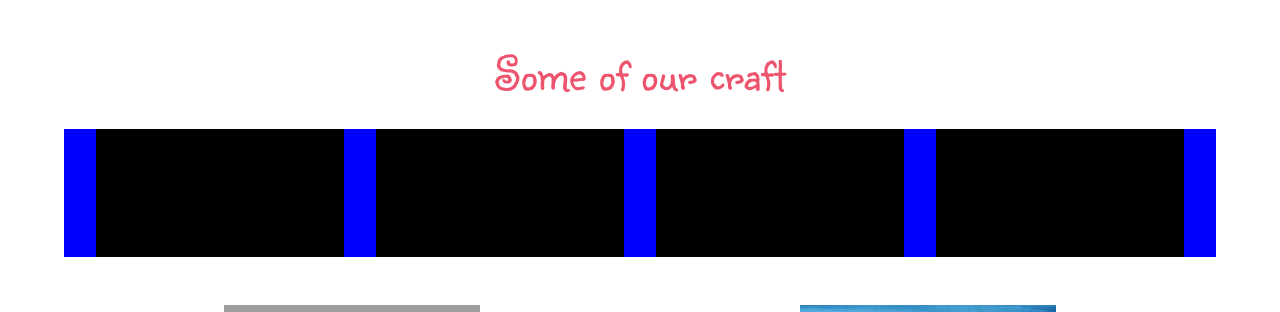
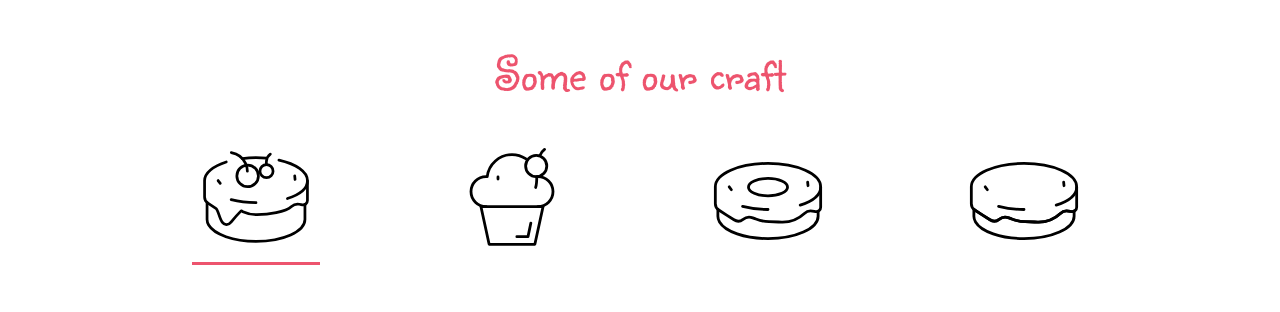
Before and after one commit to HenrryHernandez/cake-shop, a Next.js app: page / in a window 1280 px wide. Shown: the part 1020-1332 px from the top of the page. Built offline with nearby package versions, Linux system fonts and the light colour scheme; grey boxes are pictures that could not be loaded.

Commit message:
add icons for selection in the carousel

```diff
--- /dev/null
+++ b/components/icons/CakeIcon.tsx
@@ -0,0 +1,75 @@
+export const CakeIcon = () => {
+  return (
+    <svg
+      width="100%"
+      height="100%"
+      viewBox="0 0 64 64"
+      version="1.1"
+      xmlns="http://www.w3.org/2000/svg"
+      style={{
+        fillRule: "evenodd",
+        clipRule: "evenodd",
+        strokeLinecap: "round",
+        strokeLinejoin: "round",
+        strokeMiterlimit: 2,
+      }}
+    >
+      <rect
+        id="_36---Cake"
+        x="0"
+        y="0"
+        width="64"
+        height="64"
+        style={{ fill: "none" }}
+      />
+      <path
+        d="M58.332,22.479c0,3.69 -4.032,6.965 -10.24,8.996"
+        style={{ fill: "none", strokeWidth: "1.4px" }}
+      />
+      <path
+        d="M32,33.637c-4.632,0 -8.973,-0.561 -12.697,-1.539"
+        style={{ fill: "none", strokeWidth: "1.4px" }}
+      />
+      <path
+        d="M25.027,11.018c2.221,-0.271 4.559,-0.416 6.973,-0.416c1.845,0 3.645,0.085 5.383,0.246"
+        style={{ fill: "none", strokeWidth: "1.4px" }}
+      />
+      <path
+        d="M43.742,11.831c8.646,1.923 14.59,5.903 14.59,10.496l0,10.195c0,0.658 -0.29,1.282 -0.794,1.706c-0.503,0.423 -1.168,0.603 -1.816,0.491c-0.524,-0.091 -1.07,-0.185 -1.581,-0.274c-1.428,-0.247 -2.89,0.189 -3.95,1.178c0,0.001 0,0.001 0,0.001c-3.088,2.884 -11.921,4.065 -17.686,4.123c-4.297,0.043 -5.618,-0.841 -8.134,-1.936c0,0 -2.67,2.672 -5.028,5.672c-1.685,2.143 -3.538,1.531 -4.552,0.239c-1.508,-1.921 -2.106,-6.403 -3.366,-7.213c-1.485,-0.954 -2.963,-1.904 -4.05,-2.603c-1.064,-0.684 -1.707,-1.862 -1.707,-3.127c0,-3.048 0,-8.452 0,-8.452c0,-3.943 4.38,-7.434 11.09,-9.56"
+        style={{ fill: "none", strokeWidth: "1.4px" }}
+      />
+      <path
+        d="M57.058,34.536l0,7.704c0,6.158 -11.228,11.158 -25.058,11.158c-11.627,0 -21.415,-3.534 -24.238,-8.319c-0.535,-0.906 -0.82,-1.858 -0.82,-2.839l0,-8.675"
+        style={{ fill: "none", strokeWidth: "1.4px" }}
+      />
+      <path
+        d="M51.822,19.94l0.182,1.82"
+        style={{ fill: "none", strokeWidth: "1.4px" }}
+      />
+      <path
+        d="M13.689,23.762l-1.092,-1.456"
+        style={{ fill: "none", strokeWidth: "1.4px" }}
+      />
+      <circle
+        cx="27.714"
+        cy="19.94"
+        r="5.519"
+        style={{ fill: "none", strokeWidth: "1.4px" }}
+      />
+      <circle
+        cx="37.383"
+        cy="17.501"
+        r="3.349"
+        style={{ fill: "none", strokeWidth: "1.4px" }}
+      />
+      <path
+        d="M37.383,14.152c0,0 -0.697,-3.546 1.958,-5.387"
+        style={{ fill: "none", strokeWidth: "1.4px" }}
+      />
+      <path
+        d="M27.582,17.534c0,0 0.066,-7.932 -8.237,-9.534"
+        style={{ fill: "none", strokeWidth: "1.4px" }}
+      />
+    </svg>
+  );
+};
--- /dev/null
+++ b/components/icons/CupcakeIcon.tsx
@@ -0,0 +1,58 @@
+export const CupcakeIcon = () => {
+  return (
+    <svg
+      width="100%"
+      height="100%"
+      viewBox="0 0 64 64"
+      version="1.1"
+      xmlns="http://www.w3.org/2000/svg"
+      style={{
+        fillRule: "evenodd",
+        clipRule: "evenodd",
+        strokeLinecap: "round",
+        strokeLinejoin: "round",
+        strokeMiterlimit: 2,
+      }}
+    >
+      <rect
+        id="_21---Cake"
+        x="0"
+        y="0"
+        width="64"
+        height="64"
+        style={{ fill: "none" }}
+      />
+      <path
+        d="M47.541,38.773l-31.082,0l4.104,18.873l22.874,0l4.104,-18.873Z"
+        style={{ fill: "none", strokeWidth: "1.4px" }}
+      />
+      <path
+        d="M45,23.773c4.142,0 7.5,3.357 7.5,7.5c0,0 0,0 0,0c0,4.142 -3.358,7.5 -7.5,7.5"
+        style={{ fill: "none", strokeWidth: "1.4px" }}
+      />
+      <path
+        d="M19,38.773c-4.142,0 -7.5,-3.358 -7.5,-7.5c0,0 0,0 0,0c0,-4.143 3.358,-7.5 7.5,-7.5l0.614,0c0.742,-6.179 6.008,-10.975 12.386,-10.975c2.513,0 4.854,0.744 6.813,2.025"
+        style={{ fill: "none", strokeWidth: "1.4px" }}
+      />
+      <path
+        d="M44.386,23.773c0,2.398 -0.142,4.244 -0.567,5.5"
+        style={{ fill: "none", strokeWidth: "1.4px" }}
+      />
+      <path d="M25,24l0,1" style={{ fill: "none", strokeWidth: "1.4px" }} />
+      <circle
+        cx="44.102"
+        cy="18.484"
+        r="5.289"
+        style={{ fill: "none", strokeWidth: "1.4px" }}
+      />
+      <path
+        d="M34.425,53.83l5.581,0l1.419,-6.79"
+        style={{ fill: "none", strokeWidth: "1.4px" }}
+      />
+      <path
+        d="M46.052,13.148c0,0 0.714,-1.785 2.231,-2.945"
+        style={{ fill: "none", strokeWidth: "1.4px" }}
+      />
+    </svg>
+  );
+};
--- /dev/null
+++ b/components/icons/DonutIcon.tsx
@@ -0,0 +1,58 @@
+export const DonutIcon = () => {
+  return (
+    <svg
+      width="100%"
+      height="100%"
+      viewBox="0 0 64 64"
+      version="1.1"
+      xmlns="http://www.w3.org/2000/svg"
+      style={{
+        fillRule: "evenodd",
+        clipRule: "evenodd",
+        strokeLinecap: "round",
+        strokeLinejoin: "round",
+        strokeMiterlimit: 2,
+      }}
+    >
+      <rect
+        id="_22---Cake"
+        x="0"
+        y="0"
+        width="64"
+        height="64"
+        style={{ fill: "none" }}
+      />
+      <path
+        d="M58.332,25.081c0,3.69 -4.032,6.964 -10.24,8.996"
+        style={{ fill: "none", strokeWidth: "1.4px" }}
+      />
+      <path
+        d="M32,36.239c-4.632,0 -8.973,-0.561 -12.697,-1.539"
+        style={{ fill: "none", strokeWidth: "1.4px" }}
+      />
+      <ellipse
+        cx="32"
+        cy="25.081"
+        rx="9.763"
+        ry="4.347"
+        style={{ fill: "none", strokeWidth: "1.4px" }}
+      />
+      <path
+        d="M7.375,36.508c-1.064,-0.684 -1.707,-1.862 -1.707,-3.127c0,-3.048 0,-8.452 0,-8.452c0,-6.471 11.799,-11.725 26.332,-11.725c14.533,0 26.332,5.254 26.332,11.725l0,10.194c0,0.658 -0.29,1.283 -0.794,1.706c-0.503,0.424 -1.168,0.604 -1.816,0.492c-0.524,-0.091 -1.07,-0.185 -1.581,-0.274c-1.428,-0.247 -2.89,0.189 -3.95,1.178c0,0 0,0.001 0,0.001c-3.088,2.884 -7.19,4.432 -11.413,4.307c-2.153,-0.063 -4.456,-0.131 -6.273,-0.184c-2.246,-0.066 -4.463,-0.514 -6.558,-1.326c-0.526,-0.203 -1.066,-0.412 -1.576,-0.61c-1.628,-0.631 -3.469,-0.346 -4.831,0.747c0,0 -0.001,0.001 -0.001,0.001c-1.309,1.05 -3.141,1.146 -4.553,0.239c-2.256,-1.45 -5.602,-3.601 -7.611,-4.892Z"
+        style={{ fill: "none", strokeWidth: "1.4px" }}
+      />
+      <path
+        d="M57.058,37.552l0,2.086c0,6.159 -11.228,11.158 -25.058,11.158c-11.627,0 -21.415,-3.534 -24.238,-8.319c-0.535,-0.906 -0.82,-1.858 -0.82,-2.839l0,-3.471"
+        style={{ fill: "none", strokeWidth: "1.4px" }}
+      />
+      <path
+        d="M51.822,22.542l0.182,1.82"
+        style={{ fill: "none", strokeWidth: "1.4px" }}
+      />
+      <path
+        d="M13.689,26.364l-1.092,-1.456"
+        style={{ fill: "none", strokeWidth: "1.4px" }}
+      />
+    </svg>
+  );
+};
--- /dev/null
+++ b/components/icons/PieIcon.tsx
@@ -0,0 +1,51 @@
+export const PieIcon = () => {
+  return (
+    <svg
+      width="100%"
+      height="100%"
+      viewBox="0 0 64 64"
+      version="1.1"
+      xmlns="http://www.w3.org/2000/svg"
+      style={{
+        fillRule: "evenodd",
+        clipRule: "evenodd",
+        strokeLinecap: "round",
+        strokeLinejoin: "round",
+        strokeMiterlimit: 2,
+      }}
+    >
+      <rect
+        id="_34---Cake"
+        x="0"
+        y="0"
+        width="64"
+        height="64"
+        style={{ fill: "none" }}
+      />
+      <path
+        d="M58.332,25.081c0,3.69 -4.032,6.964 -10.24,8.996"
+        style={{ fill: "none", strokeWidth: "1.4px" }}
+      />
+      <path
+        d="M32,36.239c-4.632,0 -8.973,-0.561 -12.697,-1.539"
+        style={{ fill: "none", strokeWidth: "1.4px" }}
+      />
+      <path
+        d="M7.375,36.508c-1.064,-0.684 -1.707,-1.862 -1.707,-3.127c0,-3.048 0,-8.452 0,-8.452c0,-6.471 11.799,-11.725 26.332,-11.725c14.533,0 26.332,5.254 26.332,11.725l0,10.194c0,0.658 -0.29,1.283 -0.794,1.706c-0.503,0.424 -1.168,0.604 -1.816,0.492c-0.524,-0.091 -1.07,-0.185 -1.581,-0.274c-1.428,-0.247 -2.89,0.189 -3.95,1.178c0,0 0,0.001 0,0.001c-3.088,2.884 -7.19,4.432 -11.413,4.307c-2.153,-0.063 -4.456,-0.131 -6.273,-0.184c-2.246,-0.066 -4.463,-0.514 -6.558,-1.326c-0.526,-0.203 -1.066,-0.412 -1.576,-0.61c-1.628,-0.631 -3.469,-0.346 -4.831,0.747c0,0 -0.001,0.001 -0.001,0.001c-1.309,1.05 -3.141,1.146 -4.553,0.239c-2.256,-1.45 -5.602,-3.601 -7.611,-4.892Z"
+        style={{ fill: "none", strokeWidth: "1.4px" }}
+      />
+      <path
+        d="M6.942,36.167c0.157,0.142 0.327,0.273 0.509,0.39c2.009,1.291 5.284,3.396 7.512,4.828c1.425,0.916 3.276,0.819 4.597,-0.241c0.001,-0.001 0.001,-0.001 0.001,-0.001c1.349,-1.083 3.172,-1.365 4.785,-0.74c0.487,0.189 1.001,0.388 1.505,0.583c2.158,0.836 4.443,1.298 6.756,1.366c1.804,0.053 4.065,0.12 6.181,0.182c4.217,0.124 8.312,-1.422 11.395,-4.301c0,0 0,0 0,0c1.065,-0.994 2.534,-1.433 3.969,-1.184c0.369,0.064 0.756,0.131 1.139,0.197c0.614,0.106 1.24,-0.012 1.767,-0.324l0,2.716c0,6.159 -11.228,11.158 -25.058,11.158c-11.627,0 -21.415,-3.534 -24.238,-8.319c-0.535,-0.906 -0.82,-1.858 -0.82,-2.839l0,-3.471Z"
+        style={{ fill: "none", strokeWidth: "1.4px" }}
+      />
+      <path
+        d="M51.822,22.542l0.182,1.82"
+        style={{ fill: "none", strokeWidth: "1.4px" }}
+      />
+      <path
+        d="M13.689,26.364l-1.092,-1.456"
+        style={{ fill: "none", strokeWidth: "1.4px" }}
+      />
+    </svg>
+  );
+};
--- /dev/null
+++ b/components/icons/index.ts
@@ -0,0 +1,4 @@
+export * from "./CakeIcon";
+export * from "./CupcakeIcon";
+export * from "./DonutIcon";
+export * from "./PieIcon";
--- /dev/null
+++ b/components/index.ts
@@ -0,0 +1 @@
+export * from "./icons";
--- a/pages/index.tsx
+++ b/pages/index.tsx
@@ -1,6 +1,7 @@
 import { useRef, useState } from "react";
 import Image from "next/image";
 
+import { CakeIcon, CupcakeIcon, DonutIcon, PieIcon } from "../components";
 import { Layout } from "../components/layout";
 import { Carousel, Footer } from "../components/ui";
 import { BAKERY_OPTIONS } from "../utils";
@@ -87,32 +88,38 @@ export default function HomePage() {
       </div>
 
       <section className="w-full col-center gap-y-8 my-32">
-        <h2 className="text-5xl text-pink-10 text-center">Some of our craft</h2>
+        <h2 className="px-2 sm:px-0 text-4xl sm:text-5xl text-pink-10 text-center">
+          Some of our craft
+        </h2>
 
-        <div className="bg-blue max-w-6xl w-full h-32 gap-x-8 px-8 row-center">
-          <div className="w-1/4 h-full bg-red">
-            <button
-              className="w-full h-full bg-black"
-              onClick={() => selectIcon(BAKERY_OPTIONS.CAKE)}
-            ></button>
+        <div className="w-full w-full gap-x-8 lg:gap-x-16 xl:gap-x-32 px-8 row-center flex-wrap flex">
+          <div
+            ref={cakeIcon}
+            className="w-20 h-20 sm:w-24 sm:h-24 xl:w-32 xl:h-32 sec-2 underline"
+            onClick={() => selectIcon(BAKERY_OPTIONS.CAKE)}
+          >
+            <CakeIcon />
           </div>
-          <div className="w-1/4 h-full bg-red">
-            <button
-              className="w-full h-full bg-black"
-              onClick={() => selectIcon(BAKERY_OPTIONS.CUPCAKE)}
-            ></button>
+          <div
+            ref={cupcakeIcon}
+            className="w-20 h-20 sm:w-24 sm:h-24 xl:w-32 xl:h-32 mb-4 sec-2"
+            onClick={() => selectIcon(BAKERY_OPTIONS.CUPCAKE)}
+          >
+            <CupcakeIcon />
           </div>
-          <div className="w-1/4 h-full bg-red">
-            <button
-              className="w-full h-full bg-black"
-              onClick={() => selectIcon(BAKERY_OPTIONS.DONUT)}
-            ></button>
+          <div
+            ref={donutIcon}
+            className="w-20 h-20 sm:w-24 sm:h-24 xl:w-32 xl:h-32 sec-2"
+            onClick={() => selectIcon(BAKERY_OPTIONS.DONUT)}
+          >
+            <DonutIcon />
           </div>
-          <div className="w-1/4 h-full bg-red">
-            <button
-              className="w-full h-full bg-black"
-              onClick={() => selectIcon(BAKERY_OPTIONS.PIE)}
-            ></button>
+          <div
+            ref={pieIcon}
+            className="w-20 h-20 sm:w-24 sm:h-24 xl:w-32 xl:h-32 sec-2"
+            onClick={() => selectIcon(BAKERY_OPTIONS.PIE)}
+          >
+            <PieIcon />
           </div>
         </div>
 
--- a/styles/HomePage.css
+++ b/styles/HomePage.css
@@ -34,21 +34,6 @@ p {
 }
 
 /* SECTION 2 */
-
-.sec-2 {
-  width: 100%;
-  /* height: auto; */
-  height: 1000px;
-  display: flex;
-  flex-direction: column;
-  align-items: center;
-  margin: 40px 0;
-  color: #ed546e;
-}
-
-.sec-2 h1 {
-  margin-top: 40px;
-}
 
 .icons {
   width: 100%;
```
